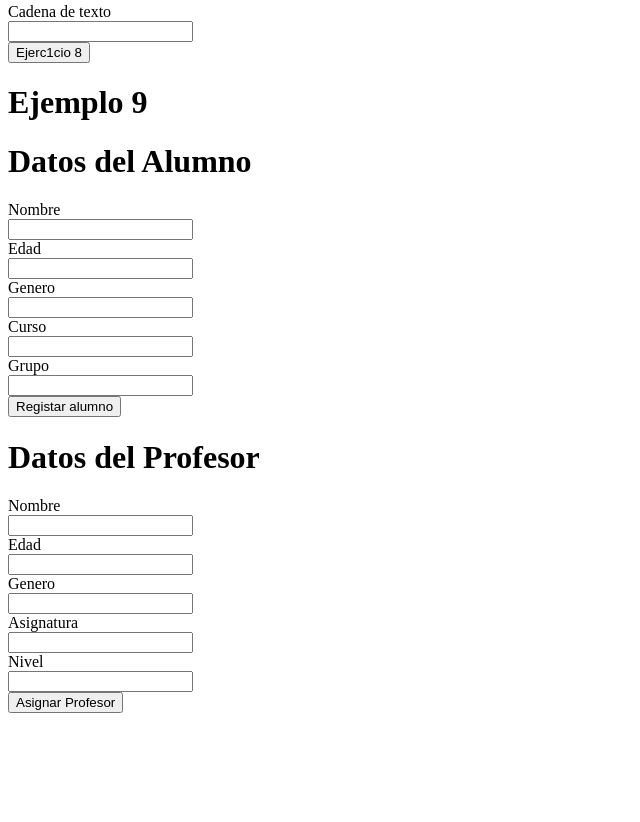
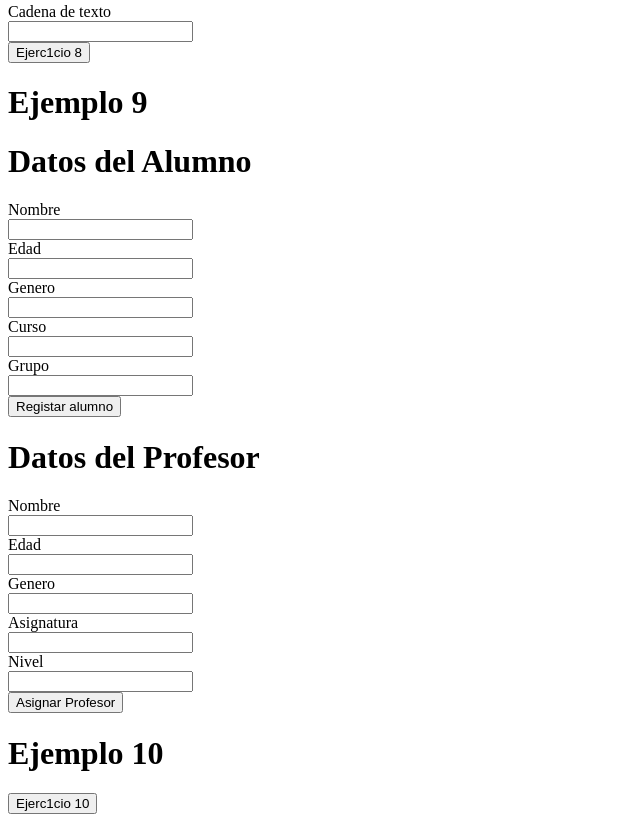
Before and after one commit to luciogayoso/ejemplo, a plain HTML site: page html/15-5.html in a window 1280 px wide. Shown: the part 978-1800 px from the top of the page, without its empty margins (0-640 px from the left). Before the commit the page ends 1699 px from the top, so only its background shows below. Drawn offline with Linux system fonts and the light colour scheme.

Commit message:
Update 15-5.html

```diff
--- a/html/15-5.html
+++ b/html/15-5.html
@@ -73,6 +73,9 @@
     <input type="text" id="Nivel"><br>
     <button onclick="ProfesorInstancias()" id="Profesor">Asignar Profesor</button>
 
+    <h1>Ejemplo 10</h1>
+    <button onclick="Ejercicio10()" id="Ejercicio10">Ejerc1cio 10</button>
+
 
     <script src="../js/29-5Ajax.js"></script>
     <script src="../js/15-5.js"></script>
```
